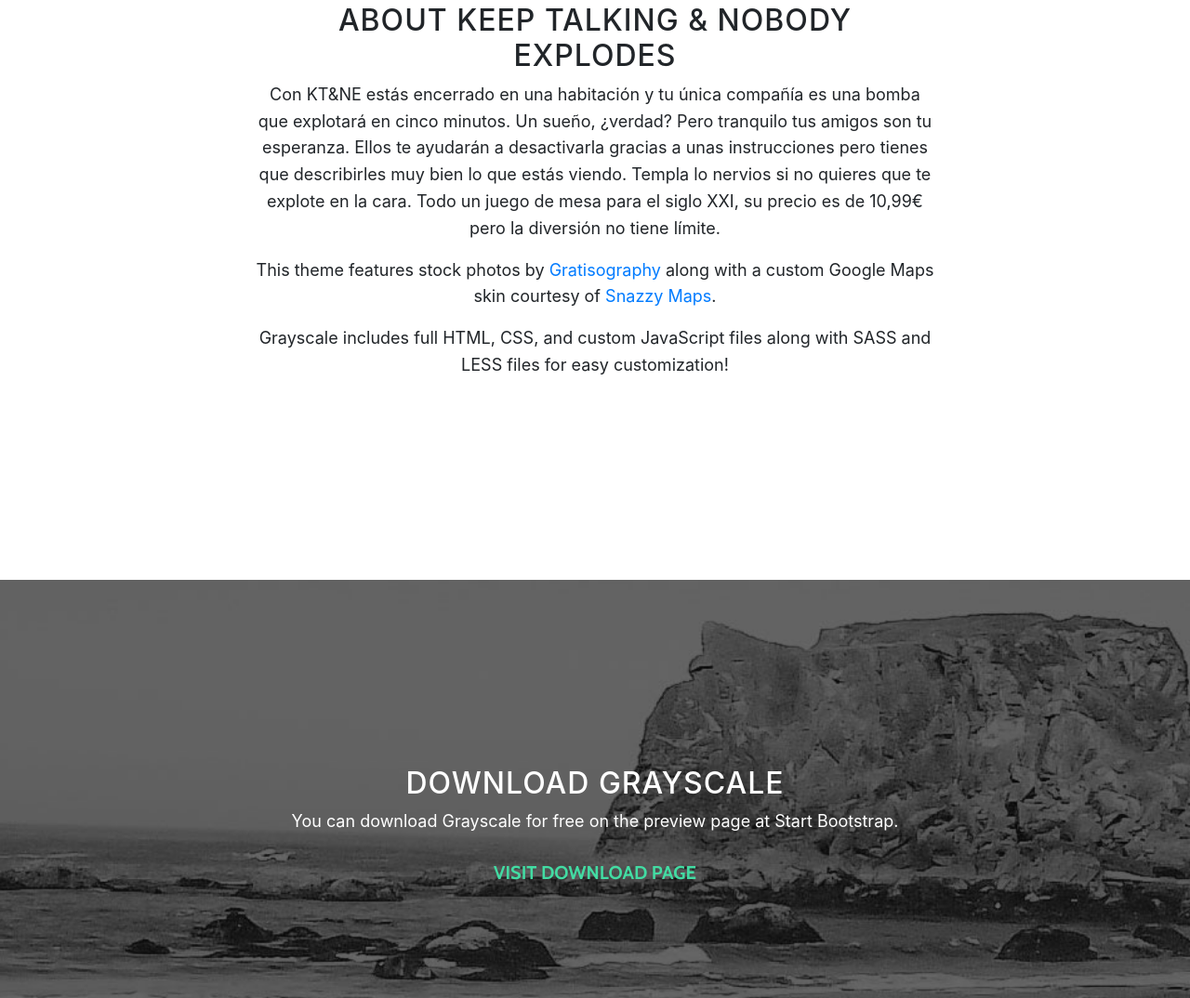
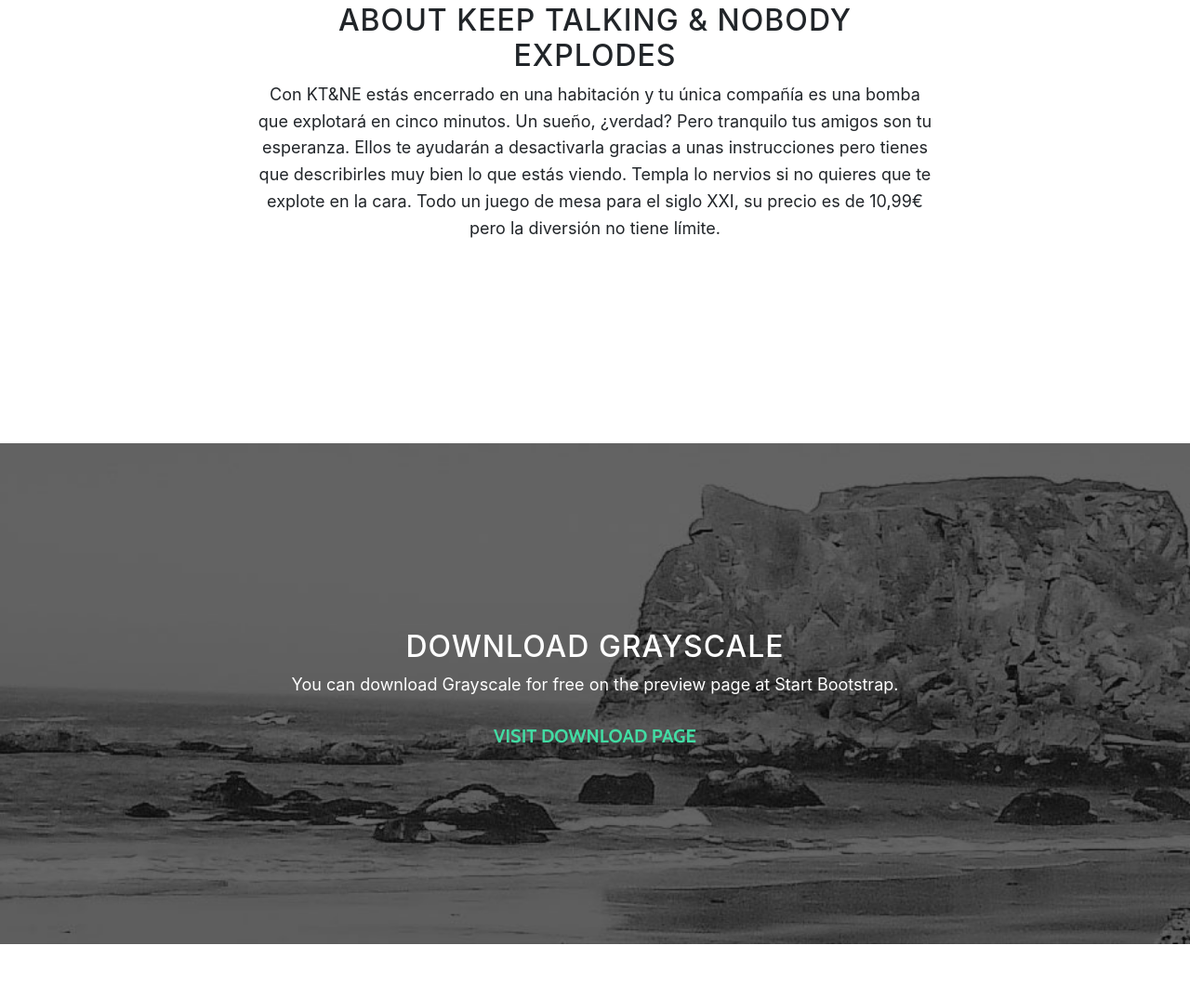
Before and after one commit to 4P4C/4P4C, a website with bundled scripts: page index.html in a window 1280 px wide. Shown: the part 997-2071 px from the top of the page at 93% size. Built offline with nearby package versions, Linux system fonts and the light colour scheme.

Commit message:
Update index.html

```diff
--- a/index.html
+++ b/index.html
@@ -76,11 +76,7 @@
             <h2>About Keep Talking & Nobody Explodes</h2>
             <p>Con KT&NE estás encerrado en una habitación y tu única compañía es una bomba que explotará en cinco minutos.
               Un sueño, ¿verdad? Pero tranquilo tus amigos son tu esperanza. Ellos te ayudarán a desactivarla gracias a unas instrucciones pero tienes que describirles muy bien lo que estás viendo. Templa lo nervios si no quieres que te explote en la cara. Todo un juego de mesa para el siglo XXI, su precio es de 10,99€ pero la diversión no tiene límite.</p>
-            <p>This theme features stock photos by
-              <a href="http://gratisography.com/">Gratisography</a>
-              along with a custom Google Maps skin courtesy of
-              <a href="http://snazzymaps.com/">Snazzy Maps</a>.</p>
-            <p>Grayscale includes full HTML, CSS, and custom JavaScript files along with SASS and LESS files for easy customization!</p>
+
           </div>
         </div>
       </div>
```
